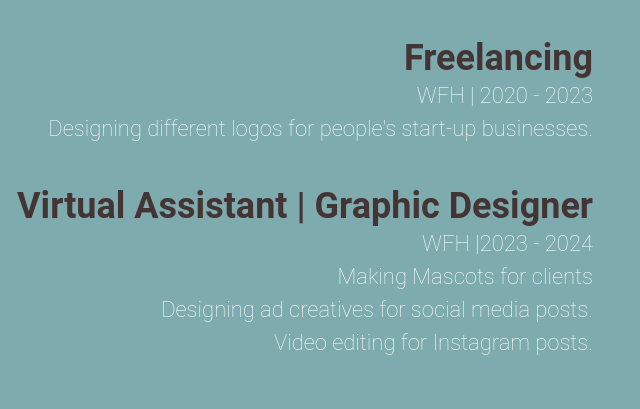
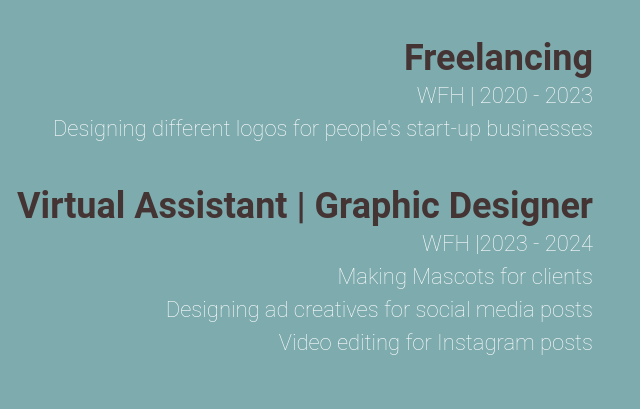
Before and after one commit to bugsywap/CIT18, a plain HTML site: page index.html in a window 1280 px wide. Shown: the part 1112-1521 px from the top of the page, 587-1227 px from the left. Drawn offline with nearby package versions, Linux system fonts and the light colour scheme.

Commit message:
changes in index

```diff
--- a/index.html
+++ b/index.html
@@ -44,14 +44,14 @@
           <li>
             <h3>Freelancing</h3>
             <p>WFH | 2020 - 2023</p>
-            <p>Designing different logos for people's start-up businesses.</p>
+            <p>Designing different logos for people's start-up businesses</p>
           </li>
           <li>
             <h3>Virtual Assistant | Graphic Designer</h3>
             <p>WFH |2023 - 2024</p>
             <p>Making Mascots for clients</p>
-            <p>Designing ad creatives for social media posts.</p>
-            <p>Video editing for Instagram posts.</p>
+            <p>Designing ad creatives for social media posts</p>
+            <p>Video editing for Instagram posts</p>
           </li>
         </ul>
       </div>
```
